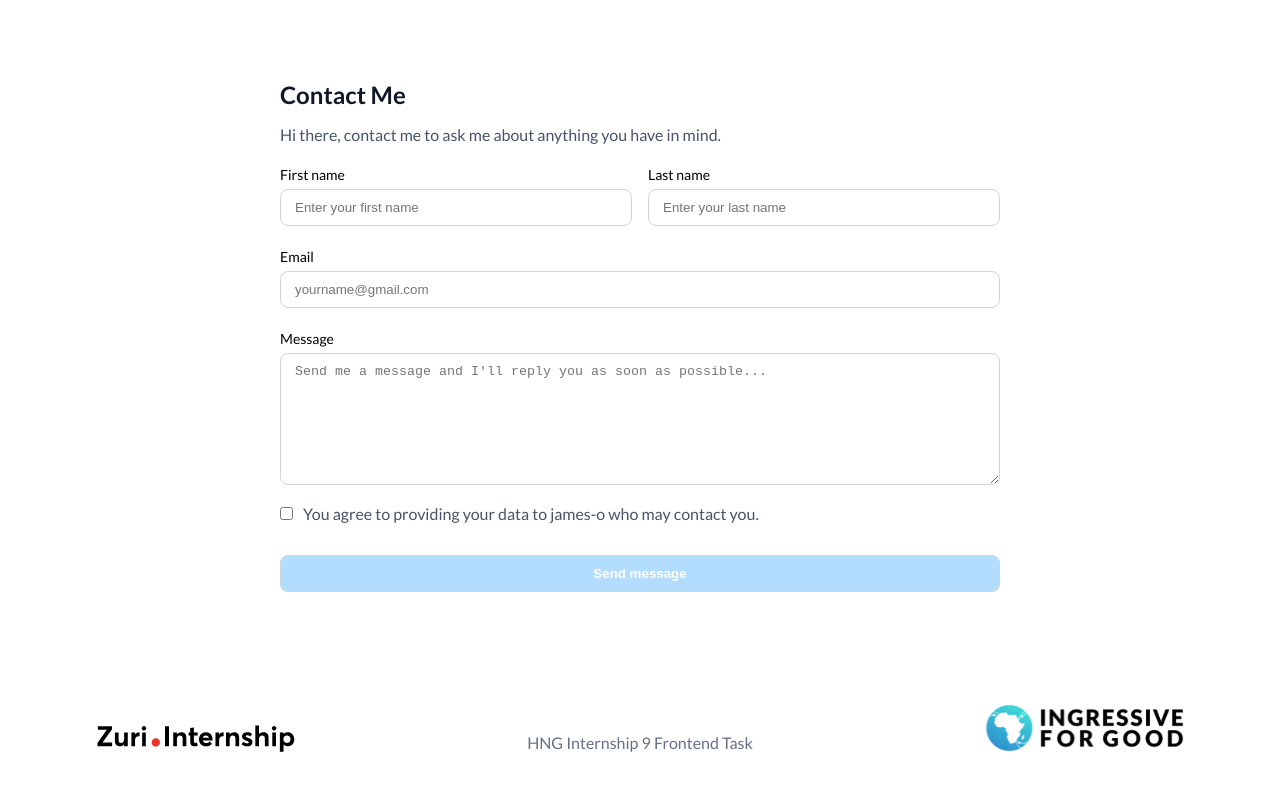
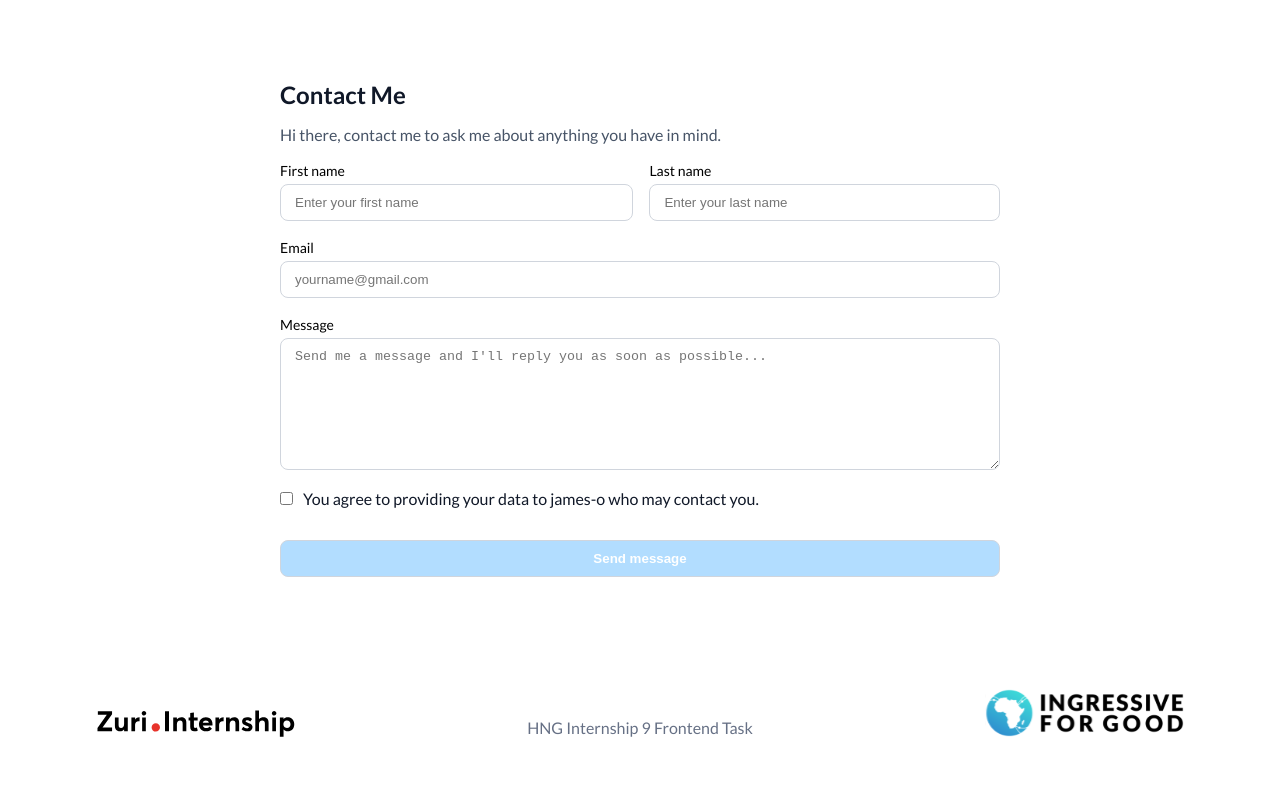
Before and after one commit to jaydhales/linktree-clone, a React (Vite) app: page /contact in a window 1280 px wide. Shown: the top 790 px of the page. Built offline with nearby package versions, Linux system fonts and the light colour scheme.

Commit message:
refactor: changed input-label to label tag

```diff
--- a/src/Routes/Contact.jsx
+++ b/src/Routes/Contact.jsx
@@ -21,7 +21,9 @@ const Contact = ({ name }) => {
 
       <div className="name-section">
         <div className="form-group">
-          <p className="input-label">First name</p>
+          <label for="first_name" className="input-label">
+            First name
+          </label>
           <input
             type="text"
             id="first_name"
@@ -37,7 +39,9 @@ const Contact = ({ name }) => {
         </div>
 
         <div className="form-group">
-          <p className="input-label">Last name</p>
+          <label for="last_name" className="input-label">
+            Last name
+          </label>
           <input
             type="text"
             id="last_name"
@@ -53,7 +57,9 @@ const Contact = ({ name }) => {
       </div>
 
       <div className="form-group">
-        <p className="input-label">Email</p>
+        <label for="email" className="input-label">
+          Email
+        </label>
         <input
           type="email"
           id="email"
@@ -66,7 +72,9 @@ const Contact = ({ name }) => {
       </div>
 
       <div className="form-group">
-        <p className="input-label">Message</p>
+        <label for="message" className="input-label">
+          Message
+        </label>
         <textarea
           name="message"
           id="message"
@@ -81,12 +89,13 @@ const Contact = ({ name }) => {
       <div className="form-check">
         <input
           type="checkbox"
-          name="agree"
           id="agree"
           checked={hasUserAgreed}
           onChange={(e) => setHasUserAgreed(e.target.checked)}
         />
-        <p>You agree to providing your data to {name} who may contact you.</p>
+        <label for="agree">
+          You agree to providing your data to {name} who may contact you.
+        </label>
       </div>
 
       <input
--- a/src/styles/Contact.css
+++ b/src/styles/Contact.css
@@ -33,6 +33,7 @@ p.success {
 .input {
   width: 100%;
   padding: 10px 14px;
+  margin-top: 5px;
   border: 1px solid #d0d5dd;
   border-radius: 8px;
   transition: all ease 0.5s;
@@ -52,7 +53,6 @@ p.success {
   color: black;
   font-size: 14px;
   font-weight: 500;
-  padding: 6px 0;
 }
 
 .form-check {
```
